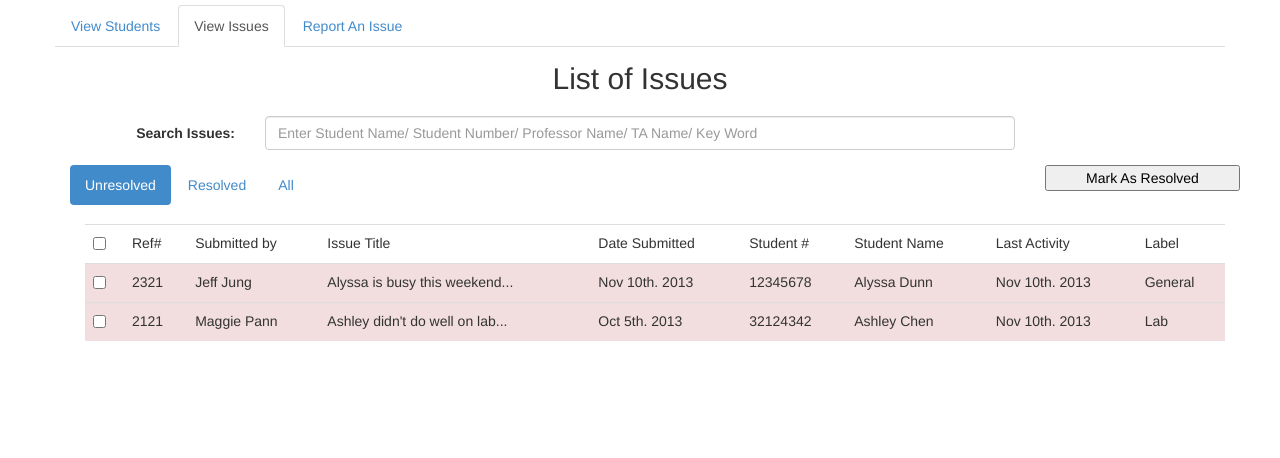
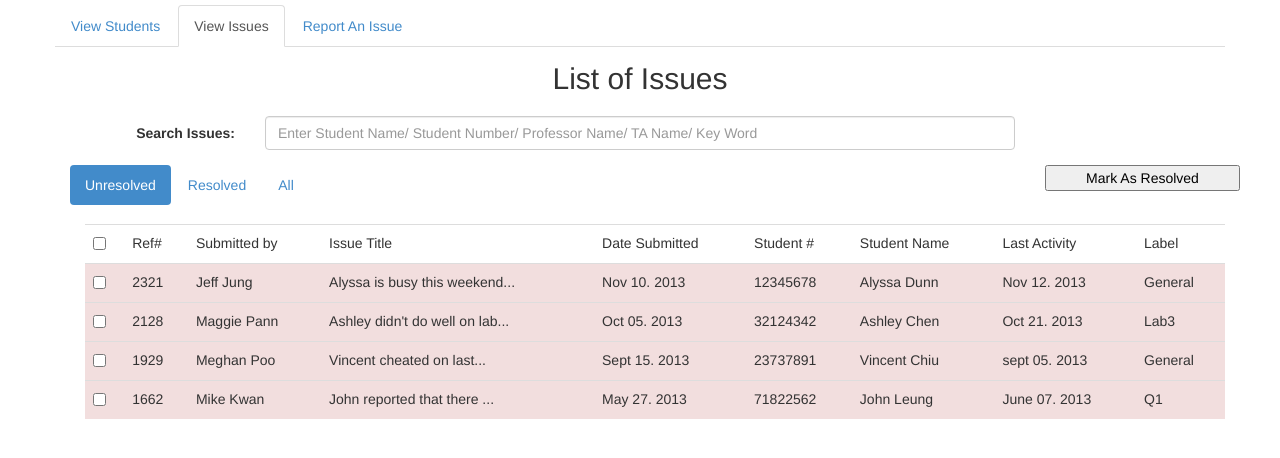
Before and after one commit to midlife83/ArgentineRose, a PHP site: page / in a window 1280 px wide. Shown: the top 458 px of the page. Run offline with PHP 8.4, Linux system fonts and the light colour scheme.

Commit message:
Fixed a bunch of markup errors. Implemented View Issues page "resolve""unresolve""all".

```diff
--- /dev/null
+++ b/files/all_issues.txt
@@ -0,0 +1,21 @@
+2321|Jeff Jung|Alyssa is busy this weekend...|Nov 10. 2013|12345678|Alyssa Dunn|Nov 12. 2013|General
+
+2128|Maggie Pann|Ashley didn't do well on lab...|Oct 05. 2013|32124342|Ashley Chen|Oct 21. 2013|Lab3
+
+2111|Greger Wales|Tommy's team didn't do...|Nov 04. 2013|53212178|Tommy Nan|Nov 12. 2013|Lab1
+
+2003|Joan McGray|The mark seemed unfair to...|Oct 05. 2013|32124342|Ashley Chen|Oct 21. 2013|Midterm1
+
+1929|Meghan Poo|Vincent cheated on last...|Sept 15. 2013|23737891|Vincent Chiu|sept 05. 2013|General
+
+1667|Meghan Poo|Vincent wanted to cancel...|Sept 15. 2013|23738321|Vincent Chiu|sept 05. 2013|General
+
+1662|Mike Kwan|John reported that there ...|May 27. 2013|71822562|John Leung|June 07. 2013|Q1
+
+1342|Mike Kwan|Winnie the pooh has...|May 27. 2013|32124342|Phoa Leung|June 07. 2013|Lab2
+
+1329|Maggie Pann|Ashley didn't do well on lab...|April 12. 2013|32124342|Ashley Chen|May 21. 2013|Lab2
+
+1277|Meghan Poo|Vincent cheated on last...|March 25. 2013|45737891|Vincent Chiu|June 01. 2013|General
+
+1193|Mike Kwan|John reported that there ...|Jan 29. 2013|41822562|John Leung|June 07. 2013|Q3
--- /dev/null
+++ b/files/resolved_issues.txt
@@ -0,0 +1,7 @@
+2111|Greger Wales|Tommy's team didn't do...|Nov 04. 2013|53212178|Tommy Nan|Nov 12. 2013|Lab1
+2003|Joan McGray|The mark seemed unfair to...|Oct 05. 2013|32124342|Ashley Chen|Oct 21. 2013|Midterm1
+1667|Meghan Poo|Vincent wanted to cancel...|Sept 15. 2013|23738321|Vincent Chiu|sept 05. 2013|General
+1342|Mike Kwan|Winnie the pooh has...|May 27. 2013|32124342|Phoa Leung|June 07. 2013|Lab2
+1329|Maggie Pann|Ashley didn't do well on lab...|April 12. 2013|32124342|Ashley Chen|May 21. 2013|Lab2
+1277|Meghan Poo|Vincent cheated on last...|March 25. 2013|45737891|Vincent Chiu|June 01. 2013|General
+1193|Mike Kwan|John reported that there ...|Jan 29. 2013|41822562|John Leung|June 07. 2013|Q3
--- a/files/unresolved_issues.txt
+++ b/files/unresolved_issues.txt
@@ -1,2 +1,4 @@
-2321|Jeff Jung|Alyssa is busy this weekend...|Nov 10th. 2013|12345678|Alyssa Dunn|Nov 10th. 2013|General
-2121|Maggie Pann|Ashley didn't do well on lab...|Oct 5th. 2013|32124342|Ashley Chen|Nov 10th. 2013|Lab
+2321|Jeff Jung|Alyssa is busy this weekend...|Nov 10. 2013|12345678|Alyssa Dunn|Nov 12. 2013|General
+2128|Maggie Pann|Ashley didn't do well on lab...|Oct 05. 2013|32124342|Ashley Chen|Oct 21. 2013|Lab3
+1929|Meghan Poo|Vincent cheated on last...|Sept 15. 2013|23737891|Vincent Chiu|sept 05. 2013|General
+1662|Mike Kwan|John reported that there ...|May 27. 2013|71822562|John Leung|June 07. 2013|Q1
--- a/index.php
+++ b/index.php
@@ -46,9 +46,9 @@
           </div>
           <form class="form-horizontal" role="search" style="margin-top: 10px">
             <div class="form-group" align="center">
-              <label for="studentName" class="col-sm-2 control-label">Search Students:</label>
+              <label for="studentSearch" class="col-sm-2 control-label">Search Students:</label>
               <div class="col-sm-8">
-                <input type="text" class="form-control" id="studentName" placeholder=
+                <input type="text" class="form-control" id="studentSearch" placeholder=
                 "Student Name/ Student Number/ Professor Name/ TA Name/ Key Word">
               </div>
             </div>
@@ -61,9 +61,9 @@
           </div>
           <form class="form-horizontal" role="search" style="margin-top: 10px">
             <div class="form-group" align="center">
-              <label class="col-sm-2 control-label">Search Issues: </label>
+              <label class="col-sm-2 control-label" for="searchIssues">Search Issues: </label>
               <div class="col-sm-8">
-                <input type="text" class="form-control" id="studentName" placeholder=
+                <input type="text" class="form-control" id="searchIssues" placeholder=
                 "Enter Student Name/ Student Number/ Professor Name/ TA Name/ Key Word">
               </div>
             </div>
@@ -132,6 +132,7 @@
               <div class="tab-pane" id="resolved_tab">
                 <table class="table table-hover">
                   <tr class="info">
+				  <td><input type="checkbox"></td>
                   <td>Ref#</td>
                   <td>Submitted by</td>
                   <td>Issue Title</td>
@@ -141,34 +142,37 @@
                   <td>Last Activity</td>
                   <td>Label</td>
                   </tr>
-                  <!-- Issue 1 -->
-                  <tr class="success" id="issue-three">
-                    <td>2321</td>
-                    <td>Jeff Jung</td>
-                    <td>Alyssa is busy this
-                        weekend...</td>
-                    <td>Nov 10th. 2013</td>
-                    <td>12345678</td>
-                    <td>Alyssa Dunn</td>
-                    <td>Nov 10th. 2013</td>
-                    <td>General</td>
-                  </tr>
-                  <tr class="success" id="issue-four">
-                    <td>2121</td>
-                    <td>Maggie Phan</td>
-                    <td>Ashley didn't do well on lab</td>
-                    <td>Oct 5th. 2013</td>
-                    <td>12345638</td>
-                    <td>Ashley Chen</td>
-                    <td>Nov 10th. 2013</td>
-                    <td>Lab</td>
-                  </tr>
-                </table>
-              </div>
+                  <?php
+				    $filepath = "files/resolved_issues.txt";
+					if (file_exists($filepath))
+					{
+						$file = fopen($filepath, 'r');
+						while (!feof($file))
+						{
+							$lines = fgets($file);
+							$first_char = $lines[0];
+							if ($first_char != '*' && $first_char != '^' && trim($lines) != '')
+							{
+
+								$split = explode('|', $lines);
+								echo '<tr class="success"><td><input type="checkbox"></td>';
+								foreach($split as $line)
+								{
+									echo '<td>'.$line.'</td>';
+								}
+								echo '</tr>';
+							}
+						}
+						fclose($file);
+					}
+				?>
+				</table>
+				</div>
 
               <div class="tab-pane" id="all_tab">
               <table class="table table-hover">
                 <tr class="info">
+				<td><input type="checkbox"></td>
                 <td>Ref#</td>
                 <td>Submitted by</td>
                 <td>Issue Title</td>
@@ -178,48 +182,46 @@
                 <td>Last Activity</td>
                 <td>Label</td>
                 </tr>
-                <!-- Issue 1 -->
-                <tr class="success" id="issue-three">
-                  <td>2321</td>
-                  <td>Jeff Jung</td>
-                  <td>Alyssa is busy this
-                      weekend...</td>
-                  <td>Nov 10th. 2013</td>
-                  <td>12345678</td>
-                  <td>Alyssa Dunn</td>
-                  <td>Nov 10th. 2013</td>
-                  <td>General</td>
-                </tr>
-                <tr class="danger" id="issue-four">                  <td>2121</td>
-                  <td>Maggie Phan</td>
-                  <td>Ashley didn't do well on lab</td>
-                  <td>Oct 5th. 2013</td>
-                  <td>12345638</td>
-                  <td>Ashley Chen</td>
-                  <td>Nov 10th. 2013</td>
-                  <td>Lab</td>
-                </tr>
-                <tr class="success" id="issue-three">
-                  <td>2321</td>
-                  <td>Jeff Jung</td>
-                  <td>Alyssa is busy this
-                      weekend...</td>
-                  <td>Nov 10th. 2013</td>
-                  <td>12345678</td>
-                  <td>Alyssa Dunn</td>
-                  <td>Nov 10th. 2013</td>
-                  <td>General</td>
-                </tr>
-                <tr class="danger" id="issue-four">
-                  <td>2121</td>
-                  <td>Maggie Phan</td>
-                  <td>Ashley didn't do well on lab</td>
-                  <td>Oct 5th. 2013</td>
-                  <td>12345638</td>
-                  <td>Ashley Chen</td>
-                  <td>Nov 10th. 2013</td>
-                  <td>Lab</td>
-                </tr>
+                <?php
+					$unresolved_filepath = "files/unresolved_issues.txt";
+					$resolved_filepath = "files/resolved_issues.txt";
+				    $new_filepath = "files/all_issues.txt";
+					$unresolved_data = file($unresolved_filepath);
+					$resolved_data = file($resolved_filepath);
+					$data = array_merge($unresolved_data, $resolved_data);
+					arsort($data);
+					file_put_contents($new_filepath, implode("\n", $data));
+
+					if (file_exists($new_filepath))
+					{
+						$file = fopen($new_filepath, 'r');
+						while (!feof($file))
+						{
+							$lines = fgets($file);
+							$first_char = $lines[0];
+							if ($first_char != '*' && $first_char != '^' && trim($lines) != '')
+							{
+								$split = explode('|', $lines);
+								if (in_array($lines, $resolved_data))
+								{
+									echo '<tr class="success"><td><input type="checkbox"></td>';
+								}
+								else
+								{
+									echo '<tr class="danger"><td><input 	type="checkbox"></td>';
+								}
+
+								foreach($split as $line)
+								{
+									echo '<td>'.$line.'</td>';
+								}
+								echo '</tr>';
+
+							}
+						}
+						fclose($file);
+					}
+				?>
               </table>
               </div>
             </div>
@@ -314,14 +316,16 @@
 					</select>
                   </div>
                 </div>
+				<div class="row" align="right">
+            <button type="submit" class="btn btn-default">Submit</button>
+			<button type="reset" class="btn btn-default">Reset</button>
+          </div>
+				</form>
             </div>
           </div>
 
 
-          <div class="row" align="right">
-            <button type="submit" class="btn btn-default">Submit</button> </form>
-			<button type="button" class="btn btn-default">Cancel</button>
-          </div>
+
         </div>
 
         <div class="tab-pane" id="opened_issue_tab">
@@ -396,7 +400,7 @@
 			<img src="assets/person.png" alt="Meghan Allen">
 			<table>
 				<tr>
-				<td> <font size="1px"><strong>Meghan Allen<strong> </font> &nbsp &nbsp <font color="grey">2 days ago</font></td>
+				<td> <font size="1"><strong>Meghan Allen</strong> </font><font color="gray">2 days ago</font></td>
 				</tr>
 				<tr>
 				<td> Can someone email the student and get them to come to my office next Tuesday?</td>
@@ -408,7 +412,7 @@
 			<img src="assets/person.png" alt="James Bond">
 			<table>
 				<tr>
-				<td> <font size="1px"><strong>James Bond<strong> </font> &nbsp &nbsp <font color="grey">2 hours 12 minutes ago</font></td>
+				<td> <font size="1"><strong>James Bond</strong> </font><font color="gray">2 hours 12 minutes ago</font></td>
 				</tr>
 				<tr>
 				<td> Sure. I just emailed. Will inform you once she reponds.</td>
```
